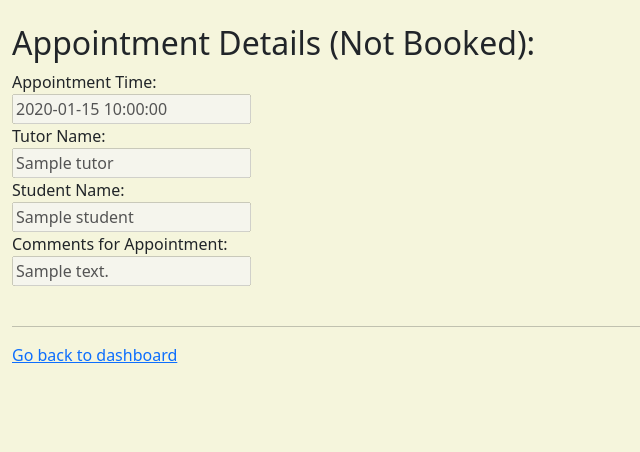
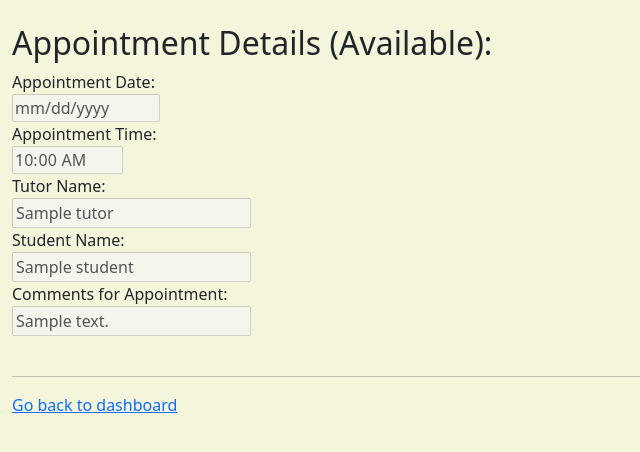
Before and after one commit to lbtan/ECO100, a Flask app: template app/templates/appointment_page.html in a window 1280 px wide. Shown: the part 136-588 px from the top of the page, without its empty margins (0-640 px from the left). Run offline with Flask 3, Linux system fonts and the light colour scheme; the template is opened without the code that fills it: most values are stand-ins (such as "Sample title", 1, 10 or a date in 2020).

Commit message:
Working, combined all appointment pages

```diff
--- a/app/templates/appointment_page.html
+++ b/app/templates/appointment_page.html
@@ -29,35 +29,55 @@
         {% include 'headerDynamic.html' with context %}
 
         <div class="container-fluid" >
-        <h2>Appointment Details ({{"Booked" if appointment.get_booked() else "Not Booked"}}):</h2>
+        <h2>Appointment Details ({{"Booked" if appointment.get_booked() else "Available"}}):</h2>
 
-        <form action="" method="post">
+        <form action="/appointment_confirm" method="post">
+
+            <label for="date">Appointment Date:</label>
+            <br>
+            {% if user[1] != "student" or appointment.get_booked() %}
+                <input type="date" name="date" value="{{date}}" disabled>
+            {% else %}
+                <input type="date" name="date" value="{{date}}">
+            {% endif %}
+            <br>
 
             <label for="time">Appointment Time:</label>
             <br>
-            <input type="text" name="time" value="{{appointment.get_time()}}" disabled>
+            {% if user[1] != "student" or appointment.get_booked() %}
+                <input type="time" name="time" value="{{appointment.get_time().time()}}" disabled>
+            {% else %}
+                <input type="time" name="time" value="{{appointment.get_time().time()}}">
+            {% endif %}
             <br>
 
             <label for="tutor_name">Tutor Name:</label>
             <br>
-            <input type="text" name="tutor_name" value="{{tutor.get_name()}}" disabled>
+            <input type="text" value="{{tutor.get_name()}}" disabled>
             <br>
 
             <label for="student_name">Student Name:</label>
             <br>
-            <input type="text" name="student_name" value="{{student.get_name() if student else ''}}" disabled>
+            {% if user[1] != "student" or appointment.get_booked() %}
+                <input type="text" name="student_name" value="{{student.get_name() if student else ''}}" disabled>
+            {% else %}
+                <input type="text" name="student_name" value="{{user[0]}}" disabled>
+            {% endif %}
             <br>
 
             <label for="comments">Comments for Appointment:</label>
             <br>
-            {% if user[1] != "student" or student %}
-                <input type="textarea" name="comments" value="{{appointment.get_comments()}}" disabled>
+            {% if user[1] != "student" or appointment.get_booked() %}
+                <input type="textarea" name="comments" value="{{appointment.get_comments() if appointment.get_comments() else ''}}" disabled>
             {% else %}
                 <input type="textarea" name="comments">
             {% endif %}
             <br>
 
             {% if user[1] == "student" and not appointment.get_booked() %}
+            <input type="hidden" name="tutor_netid" value="{{tutor.get_netid()}}">
+            <input type="hidden" name="tutor_name" value="{{tutor.get_name()}}">
+            <input type="hidden" name="student_netid" value="{{user[2]}}">
             <input type="submit" value="Submit">
             {% endif %}
 
--- a/app/templates/schedule.html
+++ b/app/templates/schedule.html
@@ -1,4 +1,4 @@
-<h2><span style="color: black;">Schedule (</span><span style="color: #F4A460;">not booked</span><span style="color: black;">, </span><span style="color: #716e6b;">booked</span><span style="color: black;">)</span></h2>
+<h2><span style="color: black;">Schedule (</span><span style="color: #F4A460;">available</span><span style="color: black;">, </span><span style="color: #716e6b;">booked</span><span style="color: black;">)</span></h2>
 
 {% if user[1] == "tutor" %}
 <h3>Click on an existing appointment to view details/cancel. Click '+' to add new appointment time.</h3>
--- a/app/templates/student_confirmation.html
+++ b/app/templates/student_confirmation.html
@@ -27,8 +27,8 @@
 
     <body>
         {% include 'headerDynamic.html' with context %}
-        Thank you for scheduling an appointment with {{tutor_netid}}!<br>
-         <a href="{{url_for(user[1]+'view')}}">Go back to dashboard</a>
+        Thank you for scheduling an appointment with {{tutor}}!<br>
+        <hr><a href="{{url_for('studentview')}}">Go back to dashboard</a>
 
         <!DOCTYPE html>
 
--- a/app/templates/studentview.html
+++ b/app/templates/studentview.html
@@ -87,7 +87,7 @@
                     {% for date, time, tutor in cur_appointments %}
                     <li class="list-group-item">
                         {{date}} {{time}} with {{tutor}}
-                    <a href="#" class="btn warm-btn float-end">Edit/Cancel</a>
+                        <a href="{{url_for('appointment_page', tutor_netid=tutor, date=date, time=time)}}" class="btn warm-btn float-end">View/Cancel</a>
                     </li>
                     {% endfor %}
                 </ul>
@@ -119,7 +119,7 @@
                     </td>
                     <td>
                         {% for appointment in appointments %}
-                            <button class="btn warm-btn time-slot" onclick="window.location.href='{{ url_for( 'schedule_appointment', tutor_netid=tutor, date=date, time=appointment, student_netid=user_netid) }}'"> {{appointment}}</button>
+                            <button class="btn warm-btn time-slot" onclick="window.location.href='{{ url_for( 'appointment_page', tutor_netid=tutor, date=date, time=appointment, student_netid=user_netid) }}'"> {{appointment}}</button>
                         {% endfor %}
                     </td>
                 </tr>
--- a/app/user_controller.py
+++ b/app/user_controller.py
@@ -88,44 +88,6 @@ def get_user_from_cookies():
     user = (name, type, netid)
     return user
 
-
-@app.route('/schedule_appointment')
-def schedule_appointment():
-    tutor = flask.request.args.get('tutor_netid')
-    date = flask.request.args.get('date')
-    time = flask.request.args.get('time')
-    student = flask.request.args.get('student_netid')
-
-    user = get_user_from_cookies()
-
-    datetime_str = f"{date} {time}"
-    appt_time = datetime.strptime(datetime_str, '%Y-%m-%d %I:%M %p')
-    appts = db_queries.get_appointments({"tutor_netid": tutor, "exact_time": appt_time})
-    appt = appts[0] # should only match one appointment
-
-    tutor = db_queries.get_user_info({"netid": appt.get_tutor_netid(), "user_type": "tutor"})[0]
-    student = db_queries.get_user_info({"netid": student, "user_type": "student"})[0]
-
-    html_code = flask.render_template('schedule_appointment.html', appointment=appt, user=user, tutor=tutor, student=student)
-    response = flask.make_response(html_code)
-    return response
-
-@app.route('/appointment_confirm', methods=['POST'])
-def appointment_confirm():
-    time = flask.request.form.get('time')
-    tutor_netid = flask.request.form.get('tutor_netid')
-    student_netid = flask.request.form.get('student_netid')
-    comments = flask.request.form.get('comments')
-
-    user = get_user_from_cookies()
-    coursenum = "1"
-
-    db_modify.book_appointment(time, tutor_netid, student_netid, comments, coursenum)
-
-    html_code = flask.render_template('student_confirmation.html', user=user, tutor_netid=tutor_netid)
-    response = flask.make_response(html_code)
-    return response
-
 @app.route('/appointment_page')
 def appointment_page():
     tutor = flask.request.args.get('tutor_netid')
@@ -147,7 +109,26 @@ def appointment_page():
         student = None
 
     # https://stackoverflow.com/questions/42601478/flask-calling-python-function-on-button-onclick-event
-    html_code = flask.render_template('appointment_page.html', appointment=appt, user=user, tutor=tutor, student=student)
+    html_code = flask.render_template('appointment_page.html', appointment=appt, user=user, tutor=tutor, student=student, date=date)
+    response = flask.make_response(html_code)
+    return response
+
+@app.route('/appointment_confirm', methods=['POST'])
+def appointment_confirm():
+    date = flask.request.form.get('date')
+    time = flask.request.form.get('time')
+    tutor_netid = flask.request.form.get('tutor_netid')
+    student_netid = flask.request.form.get('student_netid')
+    comments = flask.request.form.get('comments')
+    tutor_name = flask.request.form.get('tutor_name')
+
+    datetime_str = f"{date} {time}"
+    appt_time = datetime.strptime(datetime_str, '%Y-%m-%d %H:%M:%S')
+
+    db_modify.book_appointment(appt_time, tutor_netid, student_netid, comments, "1")
+
+    user = get_user_from_cookies()
+    html_code = flask.render_template('student_confirmation.html', user=user, tutor=tutor_name)
     response = flask.make_response(html_code)
     return response
 
@@ -178,6 +159,7 @@ def upload():
     # https://blog.miguelgrinberg.com/post/handling-file-uploads-with-flask
     uploaded_file = flask.request.files['file']
 
+    # not working yet
     print(uploaded_file.filename)
 
     return flask.redirect(flask.url_for('adminview'))
@@ -192,7 +174,6 @@ def add_appointment():
     response = flask.make_response(html_code)
     return response
 
-
 @app.route('/add_appt_submit', methods=['POST'])
 def add_appt_submit():
     date = flask.request.form['date']
@@ -206,19 +187,13 @@ def add_appt_submit():
 
     return flask.redirect('/tutorview')
 
-@app.route('/cancel_appointment.html')
+@app.route('/cancel_appointment')
 def cancel_appointment():
     time = flask.request.args.get('time')
     tutor = flask.request.args.get('tutor_netid')
     user = get_user_from_cookies()
 
     time = datetime.strptime(time, '%Y-%m-%d %H:%M:%S')
-
-    # not working yet
-    query = db_queries.get_appointments({"exact_time": time, "tutor_netid": tutor})
-    print(query[0].to_tuple())
     db_modify.cancel_appointment(time, tutor)
-    query = db_queries.get_appointments({"exact_time": time, "tutor_netid": tutor})
-    print(query[0].to_tuple())
 
     return flask.redirect(flask.url_for(f"{user[1]}view"))
```
Also changed, not shown: app/templates/cancel_appointment.html (deleted, +0 -35 lines).
